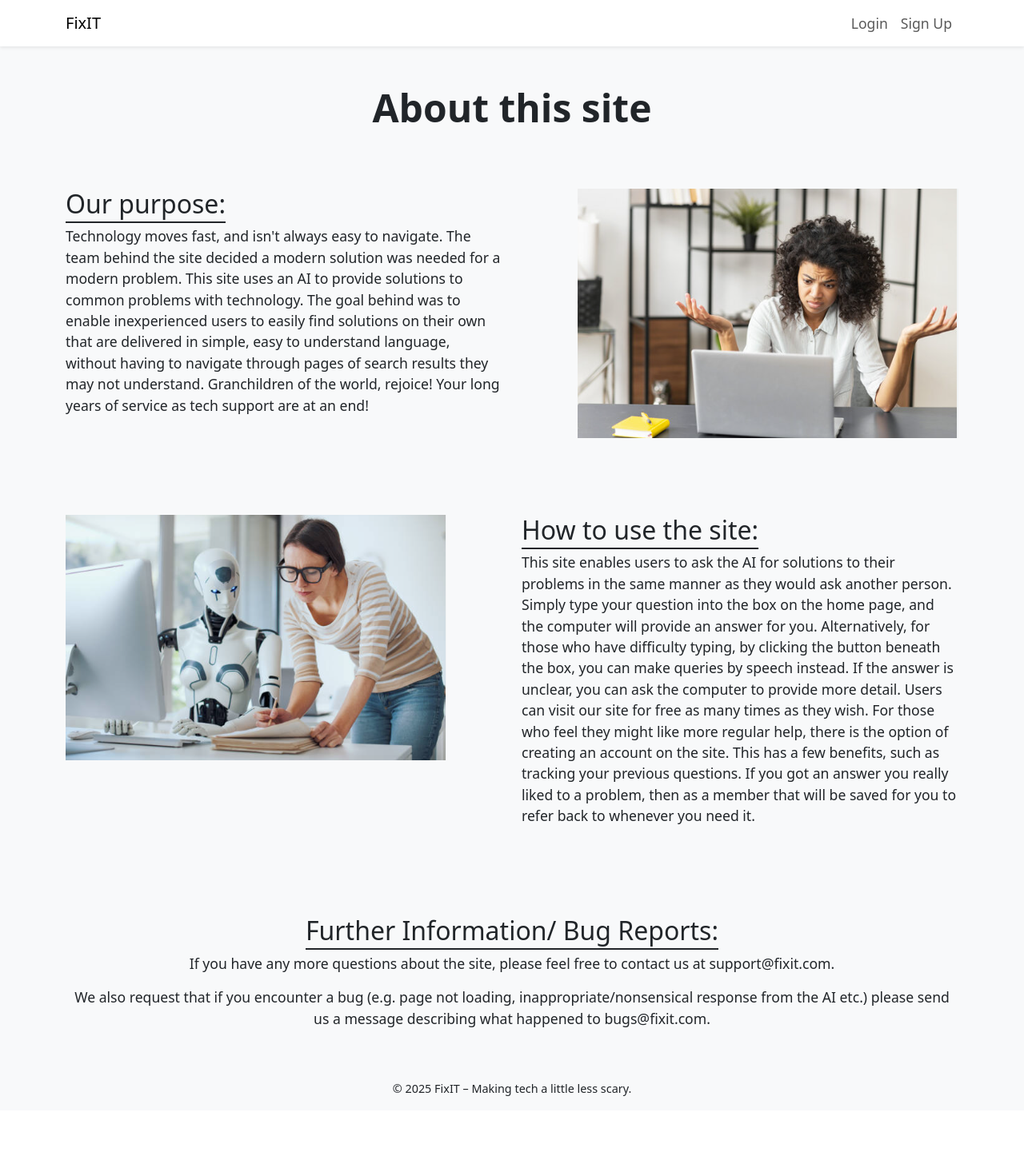
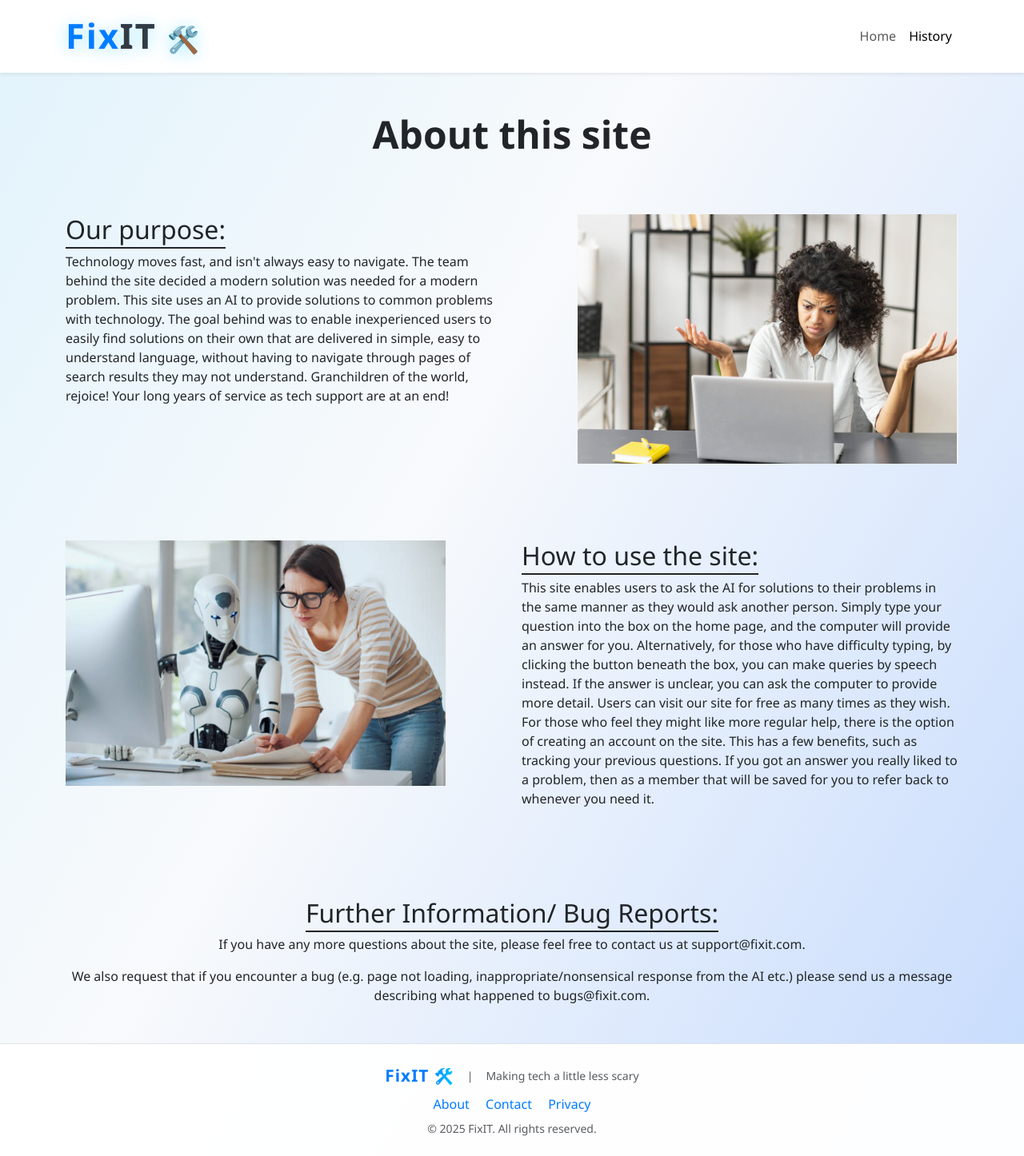
Before and after one commit to HughKeenan/FixIT, a Django app: page /about/ in a window 1280 px wide. Shown: the whole page at 80% size. Before the commit the page ends 1371 px from the top, so only its background shows below. Run offline with Django 4.2, Linux system fonts and the light colour scheme.

Commit message:
update styling of about page

```diff
--- a/templates/about.html
+++ b/templates/about.html
@@ -8,8 +8,39 @@
         <link href="https://cdn.jsdelivr.net/npm/bootstrap@5.3.0/dist/css/bootstrap.min.css" rel="stylesheet">
         <style>
             body {
-            background-color: #f8f9fa;
-            font-size: 1.1rem;
+                background: linear-gradient(120deg, #a1c4fd, #c2e9fb, #f8fafc, #a1c4fd);
+                background-size: 300% 300%;
+                animation: gradientBG 12s ease-in-out infinite;
+                min-height: 100vh;
+                font-family: 'Segoe UI', 'Roboto', Arial, sans-serif;
+                overflow-x: hidden;
+            }
+            @keyframes gradientBG {
+                0% {background-position: 0% 50%;}
+                50% {background-position: 100% 50%;}
+                100% {background-position: 0% 50%;}
+            }
+            nav {
+                background: #a1c4fd;
+                background-size: 300% 300%;
+                animation: gradientBG 12s ease-in-out infinite;
+                overflow-x: hidden;
+            }
+            .navbar-brand {
+                font-size: 2.7rem;
+                font-weight: 900;
+                letter-spacing: 2px;
+                color: #007bff;
+                background: linear-gradient(90deg, #007bff 60%, #00c6ff 100%);
+                -webkit-background-clip: text;
+                -webkit-text-fill-color: transparent;
+                display: inline-block;
+                text-shadow: 0 4px 24px #00c6ff22;
+                filter: drop-shadow(0 2px 10px #00c6ff44);
+            }
+            .navbar-brand span {
+                color: #343a40 !important;
+                -webkit-text-fill-color: #343a40;
             }
             .chat-box {
                 height: 400px;
@@ -18,14 +49,6 @@
                 padding: 1rem;
                 border-radius: 8px;
                 background-color: white;
-            }
-            .about_text{
-                font-weight: 500;
-            }
-            .about_line{
-                text-decoration: underline;
-                text-decoration-thickness: 2px;
-                text-underline-offset: 10px;
             }
             .user-msg, .bot-msg {
                 margin-bottom: 1rem;
@@ -36,8 +59,97 @@
             .bot-msg {
                 text-align: left;
             }
-            footer {
-            font-size: 0.9rem;
+            .input-group{
+                margin-bottom: 0.5rem;
+            }
+            #voice-input-group{
+               margin-bottom: 0.3rem;
+            }
+            .btn-primary {
+                background: linear-gradient(90deg, #007bff 60%, #00c6ff 100%);
+                border: none;
+                border-radius: 2rem;
+                padding: 0.75rem 2rem;
+                font-weight: 700;
+                transition: background 0.3s ease;
+                box-shadow: 0 4px 12px rgba(0, 0, 0, 0.15);
+            }
+            .btn-primary:hover {
+                background: linear-gradient(90deg, #0056b3 60%, #007bff 100%);
+                box-shadow: 0 6px 16px rgba(0, 0, 0, 0.2);
+                transform: translateY(-2px);
+            }
+            .btn-outline-danger {
+                border-radius: 2rem;
+                padding: 0.5rem 1.5rem;
+                font-weight: 600;
+                transition: all 0.2s ease;
+            }
+            .btn-outline-danger:hover {
+                background-color: #dc3545;
+                color: white;
+                box-shadow: 0 3px 9px rgba(0, 0, 0, 0.15);
+                transform: translateY(-1px);
+            }
+            .btn-secondary {
+                border-radius: 2rem;
+                padding: 0.5rem 1.5rem;
+                font-weight: 600;
+                transition: all 0.2s ease;
+            }
+            .btn-secondary:hover {
+                background-color: #6c757d;
+                color: white;
+                box-shadow: 0 3px 9px rgba(0, 0, 0, 0.15);
+                transform: translateY(-1px);
+            }
+            .list-group-item {
+                border-radius: 1rem;
+                margin-bottom: 1rem;
+                box-shadow: 0 2px 6px rgba(0, 0, 0, 0.08);
+                transition: transform 0.2s ease;
+            }
+            .list-group-item:hover {
+                transform: translateY(-2px) scale(1.01);
+                box-shadow: 0 4px 10px rgba(0, 0, 0, 0.12);
+            }
+            .footer-fancy {
+                background: rgba(255,255,255,0.97);
+                padding: 2.5rem 0 1.5rem 0;
+                margin-top: 4rem;
+                border-top: 1px solid #dee2e6;
+            }
+
+            .footer-logo {
+                letter-spacing: 1px;
+                background: linear-gradient(90deg, #007bff 60%, #00c6ff 100%);
+                -webkit-background-clip: text;
+                -webkit-text-fill-color: transparent;
+                display: inline-block;
+            }
+            .footer-link {
+                color: #007bff;
+                text-decoration: none;
+                font-weight: 500;
+                transition: color 0.2s;
+            }
+            .footer-link:hover {
+                color: #0056b3;
+                text-decoration: underline;
+            }
+            @media (max-width: 600px) {
+                .footer-fancy .d-flex {
+                    flex-direction: column !important;
+                    gap: 0.5rem !important;
+                }
+            }
+            .about_text{
+                font-weight: 500;
+            }
+            .about_line{
+                text-decoration: underline;
+                text-decoration-thickness: 2px;
+                text-underline-offset: 10px;
             }
         </style>
     </head>
@@ -46,27 +158,18 @@
         <!-- 🌐 Navbar -->
         <nav class="navbar navbar-expand-lg navbar-light bg-white shadow-sm">
             <div class="container">
-            <a class="navbar-brand" href="#">FixIT</a>
-            <button class="navbar-toggler" type="button" data-bs-toggle="collapse" data-bs-target="#navbarNav">
+                <a class="navbar-brand auth-logo" href="/">Fix<span>IT</span> <span class="emoji" style="font-size:2rem;color:#ffc107;">🛠️</span></a>
+                <button class="navbar-toggler" type="button" data-bs-toggle="collapse" data-bs-target="#navbarNav" aria-controls="navbarNav" aria-expanded="false" aria-label="Toggle navigation">
                     <span class="navbar-toggler-icon"></span>
                 </button>
                 <div class="collapse navbar-collapse justify-content-end" id="navbarNav">
                     <ul class="navbar-nav">
-                    {% if user.is_authenticated %}
                         <li class="nav-item">
-                            <a class="nav-link" href="{% url 'logout' %}">Logout</a>
+                            <a class="nav-link" href="/">Home</a>
                         </li>
                         <li class="nav-item">
-                            <a class="nav-link" href="{% url 'history' %}">History</a>
+                            <a class="nav-link active" aria-current="page" href="/history">History</a>
                         </li>
-                        {% else %}
-                        <li class="nav-item">
-                            <a class="nav-link" href="{% url 'login' %}">Login</a>
-                        </li>
-                        <li class="nav-item">
-                            <a class="nav-link" href="{% url 'signup' %}">Sign Up</a>
-                        </li>
-                    {% endif %}
                     </ul>
                 </div>
             </div>
@@ -121,9 +224,21 @@
         </main>
 
         <!-- 📄 Footer -->
-        <footer class="bg-light py-3 text-center">
+        <footer class="footer-fancy py-4 text-center mt-5">
             <div class="container">
-            <p class="mb-0">© {{ year|default:"2024" }} FixIT – Making tech a little less scary.</p>
+                <div class="d-flex flex-column flex-md-row align-items-center justify-content-center gap-3 mb-2">
+                    <span class="footer-logo fw-bold" style="font-size:1.3rem; color:#007bff;">
+                        Fix<span style="color:#343a40;">IT</span> <span style="font-size:1.2rem;color:#ffc107;">🛠️</span>
+                    </span>
+                    <span class="text-muted small">|</span>
+                    <span class="text-muted small">Making tech a little less scary</span>
+                </div>
+                <div class="footer-links mb-2">
+                    <a href="#" class="footer-link mx-2">About</a>
+                    <a href="#" class="footer-link mx-2">Contact</a>
+                    <a href="#" class="footer-link mx-2">Privacy</a>
+                </div>
+                <p class="mb-0 text-muted small">&copy; {{ year|default:"2024" }} FixIT. All rights reserved.</p>
             </div>
         </footer>
 
--- a/templates/history.html
+++ b/templates/history.html
@@ -65,7 +65,7 @@
                 margin-bottom: 0.5rem;
             }
             #voice-input-group{
-               margin-bottom = 0.3rem;
+               margin-bottom: 0.3rem;
             }
             .btn-primary {
                 background: linear-gradient(90deg, #007bff 60%, #00c6ff 100%);
--- a/templates/home.html
+++ b/templates/home.html
@@ -78,7 +78,7 @@
             }
 
             #voice-input-group{
-               margin-bottom = 0.3rem;
+               margin-bottom: 0.3rem;
             }
 
             @keyframes floatShape {
```
Lines whose indentation alone changed are shown as unchanged.
